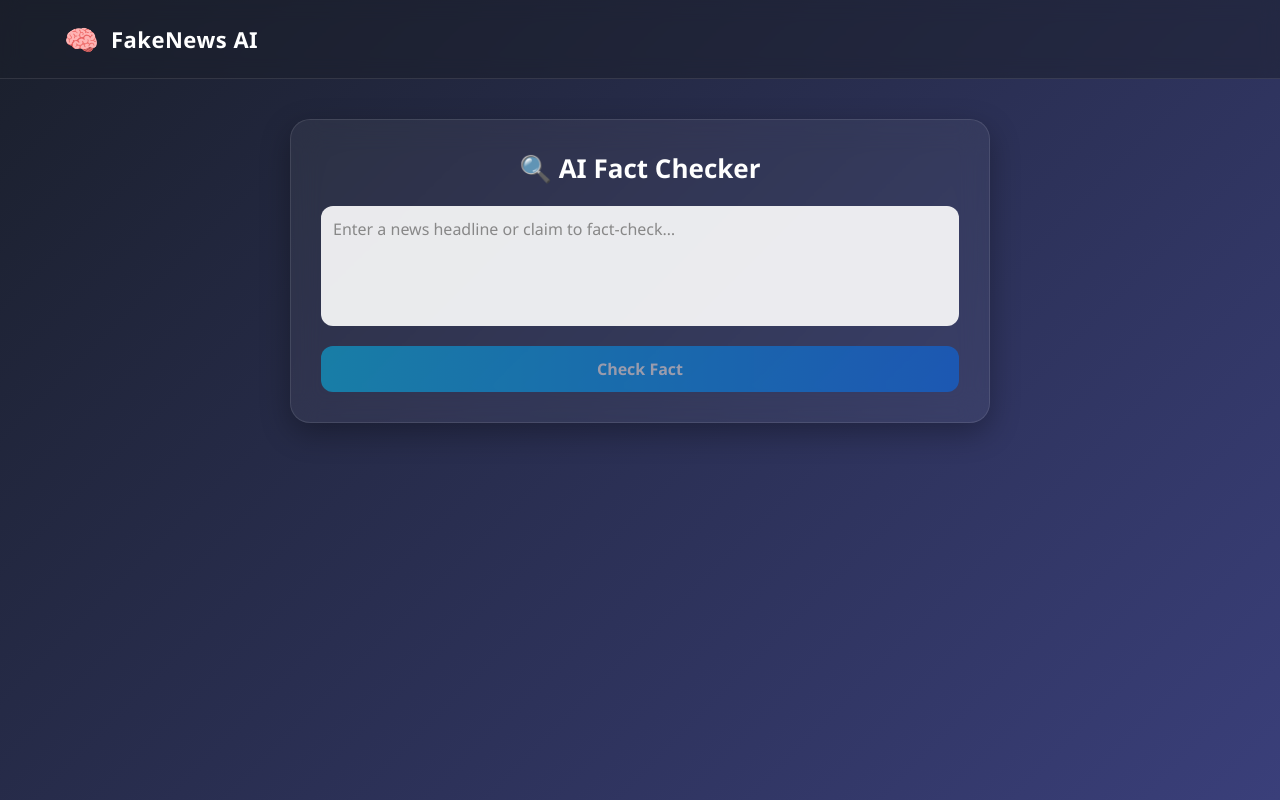
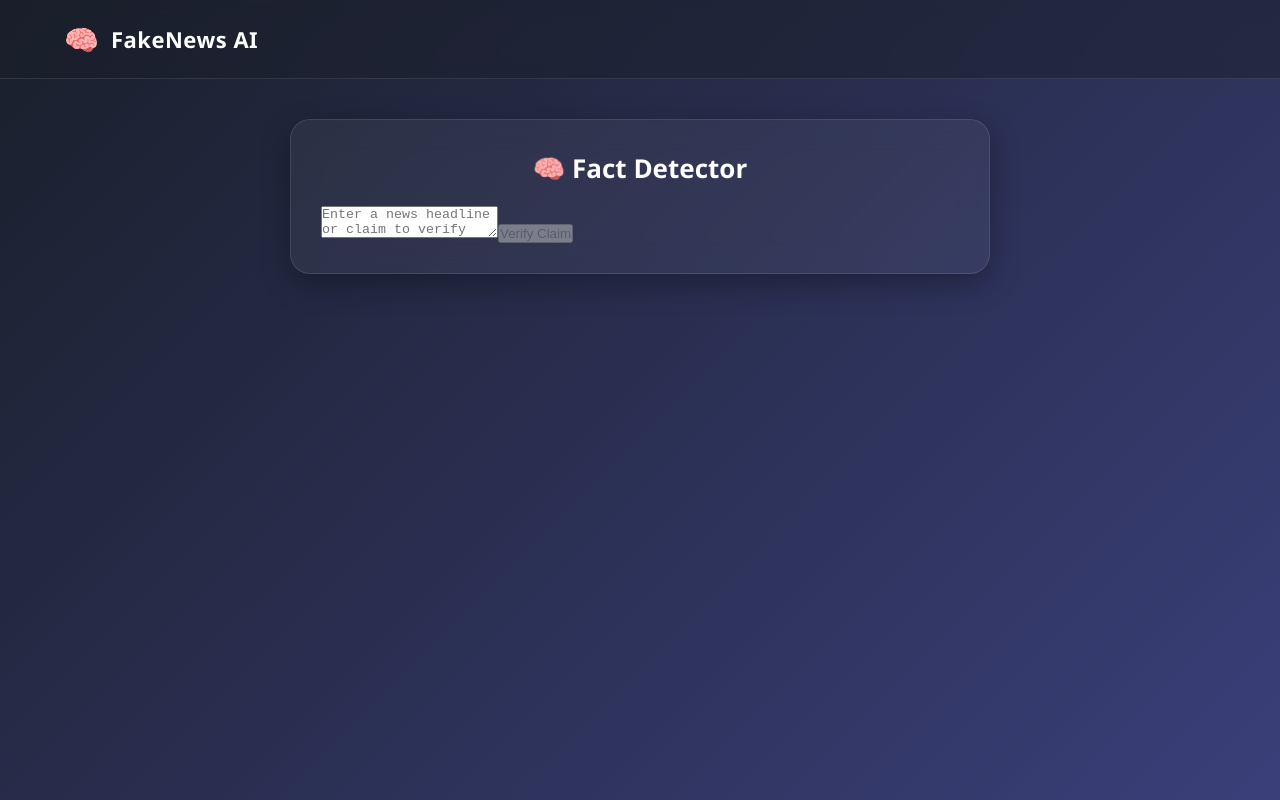
Before and after one commit to YARAGANIDURGADHANUSH/AI-POWERED-FAKE-NEWS-DETECTOR, a React app in the folder frontend/: page /detector in a window 1280 px wide. Built offline with nearby package versions, Linux system fonts and the light colour scheme; the HTML template or start-up script is replaced by a standard one; a web font is replaced by a local one.

Commit message:
Refactor Detector component for global verification

```diff
--- a/frontend/src/pages/Detector.jsx
+++ b/frontend/src/pages/Detector.jsx
@@ -1,29 +1,20 @@
-import { useState } from "react";
-import { verifyNews } from "../services/newsService";
-import ResultCard from "../components/ResultCard";
-import toast from "react-hot-toast";
+import React, { useState } from 'react';
+import { newsService } from '../services/api';
+import ResultCard from '../components/ResultCard';
+import Loader from '../components/Loader';
 
 export default function Detector() {
-  const [claim, setClaim] = useState("");
+  const [claim, setClaim] = useState('');
   const [result, setResult] = useState(null);
   const [loading, setLoading] = useState(false);
 
-  const handleCheck = async () => {
-    if (!claim.trim()) {
-      toast.error("Please enter a claim to verify.");
-      return;
-    }
-
+  const handleVerify = async () => {
+    setLoading(true);
     try {
-      setLoading(true);
-      setResult(null);
-
-      // Uses your centralized service to call the backend
-      const data = await verifyNews(claim);
-      setResult(data);
-      toast.success("Analysis complete!");
-    } catch (err) {
-      toast.error(err.message || "Analysis failed. Please try again.");
+      const response = await newsService.verifyGlobal(claim);
+      setResult(response.data);
+    } catch (error) {
+      console.error("Global verification failed", error);
     } finally {
       setLoading(false);
     }
@@ -31,29 +22,19 @@ export default function Detector() {
 
   return (
     <div className="content-wrapper">
-      <h1 className="section-title">🔍 AI Fact Checker</h1>
-
-      <div className="input-group">
+      <h2 className="section-title">🧠 Fact Detector</h2>
+      <div className="search-container">
         <textarea
-          className="textarea"
-          placeholder="Enter a news headline or claim to fact-check…"
+          placeholder="Enter a news headline or claim to verify globally..."
           value={claim}
           onChange={(e) => setClaim(e.target.value)}
         />
+        <button onClick={handleVerify} disabled={loading || !claim}>
+          {loading ? <Loader /> : 'Verify Claim'}
+        </button>
       </div>
 
-      <button
-        className="btn btn-primary"
-        onClick={handleCheck}
-        disabled={loading || !claim.trim()}
-      >
-        {loading ? "Checking…" : "Check Fact"}
-      </button>
-
-      {/* Result Card is rendered here when data comes back */}
-      {result && !loading && (
-        <ResultCard result={result} />
-      )}
+      {result && <ResultCard result={result} />}
     </div>
   );
 }
```
